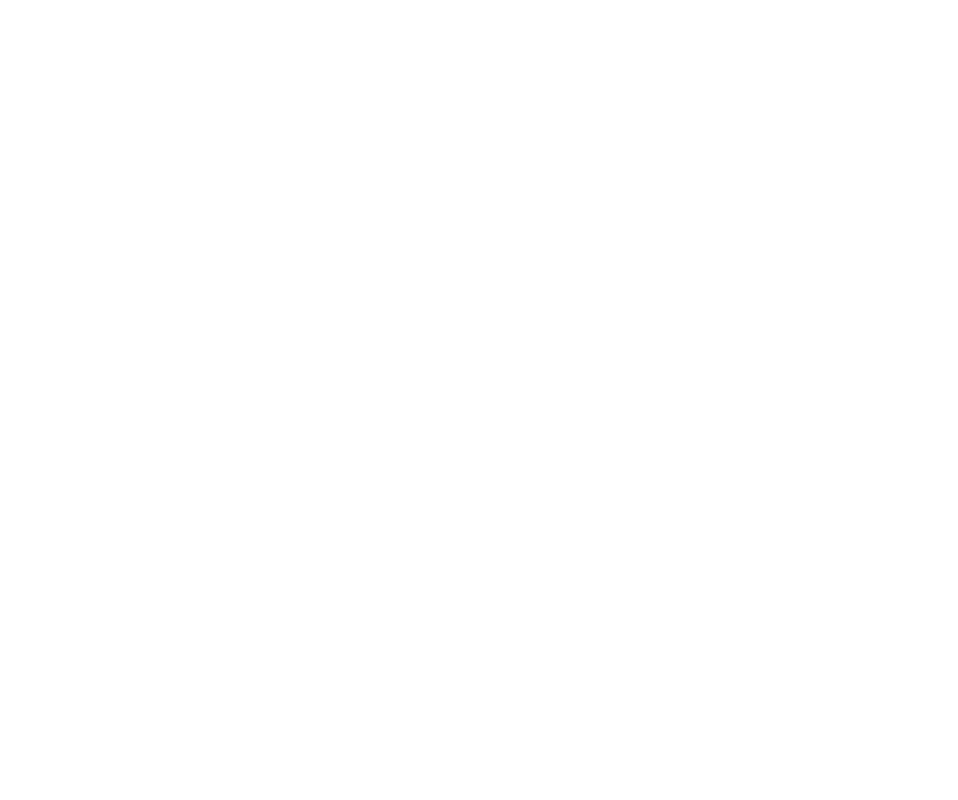
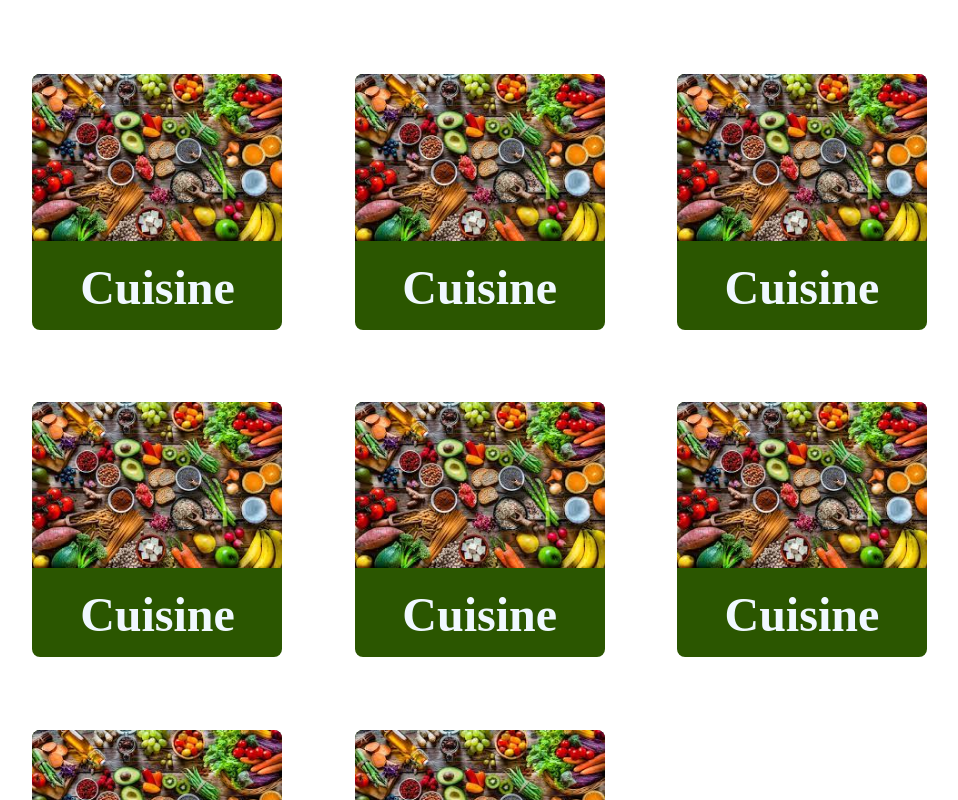
Before and after one commit to instructor-org/web-client, a React (Create React App) app: page / in a window 1280 px wide. Shown: the top 800 px of the page, without its empty margins (42-1000 px from the left). Built offline with nearby package versions, Linux system fonts and the light colour scheme.

Commit message:
feat: implement skeleton for taking in api data to gallery component

```diff
--- a/src/App.js
+++ b/src/App.js
@@ -1,8 +1,9 @@
-
+import Categories from "./pages/Categories";
 
 function App() {
   return (
     <>
+      <Categories />
     </>
   );
 };
--- a/src/pages/Categories.js
+++ b/src/pages/Categories.js
@@ -1,10 +1,21 @@
+import { useEffect, useState } from 'react';
+import Gallery from '../components/ui/gallery/Gallery';
+import tempData from './temp_data.json';
 import './categories.css';
-import '../components/ui/card/Card';
-import Gallery from '../components/ui/gallery/Gallery';
 
 export default function Categories() {
+  const [categories, setCategories] = useState([]);
+
+  //This needs to be updated when API is up and running
+  useEffect(() => {
+    setCategories(tempData);
+  }, []);
+
   return (
     <>
+      <Gallery
+        content = { categories }
+      />
     </>
   )
 }
--- /dev/null
+++ b/src/pages/temp_data.json
@@ -0,0 +1,42 @@
+[
+  {
+    "id": 1,
+    "cuisine_name": "Japanese",
+    "img_ref": "src/components/ui/card/food.jpeg"
+  },
+  {
+    "id": 2,
+    "cuisine_name": "Chinese",
+    "img_ref": "src/components/ui/card/food.jpeg"
+  },
+  {
+    "id": 3,
+    "cuisine_name": "Fast Food",
+    "img_ref": "src/components/ui/card/food.jpeg"
+  },
+  {
+    "id": 4,
+    "cuisine_name": "TexMex",
+    "img_ref": "src/components/ui/card/food.jpeg"
+  },
+  {
+    "id": 5,
+    "cuisine_name": "Korean",
+    "img_ref": "src/components/ui/card/food.jpeg"
+  },
+  {
+    "id": 6,
+    "cuisine_name": "Healthy",
+    "img_ref": "src/components/ui/card/food.jpeg"
+  },
+  {
+    "id": 7,
+    "cuisine_name": "Thai",
+    "img_ref": "src/components/ui/card/food.jpeg"
+  },
+  {
+    "id": 8,
+    "cuisine_name": "Indian",
+    "img_ref": "src/components/ui/card/food.jpeg"
+  }
+]
```
